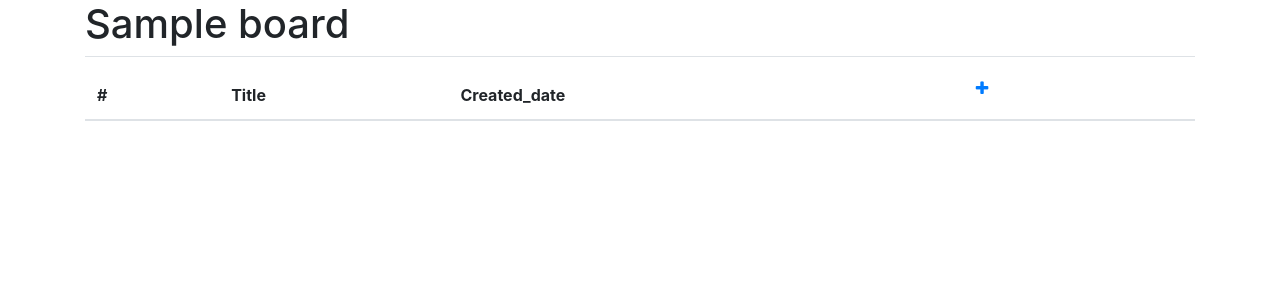
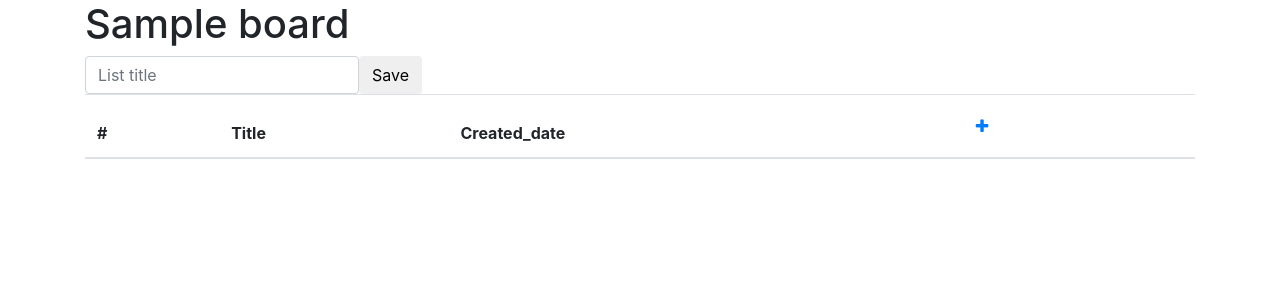
Before and after one commit to jjuya/hou_django, a Django app: page /board/1/ in a window 1280 px wide. Shown: the top 300 px of the page. Run offline with Django 3.2, Linux system fonts and the light colour scheme; tables that the repository leaves empty hold one stand-in row (Sample ...); lists and menus that the app fills with data are empty; some libraries are stand-ins or nearby versions.

Commit message:
make list create ajax

```diff
--- a/front/forms.py
+++ b/front/forms.py
@@ -7,3 +7,9 @@ class BoardForm(forms.ModelForm):
     class Meta:
         model = Board
         fields = ('title', )
+
+class ListForm(forms.ModelForm):
+
+    class Meta:
+        model = List
+        fields = ('title', )
--- a/front/templates/board/board_detail.html
+++ b/front/templates/board/board_detail.html
@@ -3,13 +3,18 @@
 {% block content %}
     <h1>{{board.title}}</h1>
 
-    <table class="table">
+    <form id="new_list" class="form-inline">
+      <input type="text" id="new_list_title" maxlength="20" class="form-control" placeholder="List title" required>
+      <button type="submit" class="save btn btn-default">Save</button>
+    </form>
+
+    <table id="lists" class="table">
       <thead>
         <tr>
           <th scope="col">#</th>
           <th scope="col">Title</th>
           <th scope="col">Created_date</th>
-          <th><a class="btn btn-default" href=""><span class="fa fa-plus"></span></a></th>
+          <th><a class="btn btn-default" href="{% url 'list_new' %}"><span class="fa fa-plus"></span></a></th>
         </tr>
       </thead>
       <tbody>
@@ -26,4 +31,22 @@
         {% endfor %}
       </tbody>
     </table>
+
+    <script type="text/javascript">
+      var newListForm = $('#new_list');
+
+
+      newListForm.on('submit', function(event) {
+        $.ajax({
+          url: "{% url 'list_new' %}",
+          type: "POST",
+          dataType: "json",
+          data: {
+            "title": $("#new_list_title").val(),
+					  "board_id": "{{ board.id }}",
+            "csrfmiddlewaretoken": "{{ csrf_token }}"
+          }
+        });
+      });
+    </script>
 {% endblock %}
--- a/front/urls.py
+++ b/front/urls.py
@@ -7,4 +7,5 @@ urlpatterns = [
     url(r'^board/new/$', views.board_new, name='board_new'),
     url(r'^board/(?P<pk>\d+)/edit$', views.board_edit, name='board_edit'),
     url(r'^board/(?P<pk>\d+)/board_destroy$', views.board_destroy, name='board_destroy'),
+    url(r'^list/new/$', views.list_new, name='list_new'),
 ]
--- a/front/views.py
+++ b/front/views.py
@@ -1,4 +1,5 @@
 from django.shortcuts import render, get_object_or_404, redirect
+import json
 
 from .models import *
 from .forms import *
@@ -48,3 +49,18 @@ def board_destroy(request, pk):
     board.delete()
 
     return redirect('board_list')
+
+def list_new(request):
+    if request.method == "POST":
+        title  = request.POST.get('title')
+        board = Board.objects.get(pk=request.POST.get('board_id'))
+        created_date = timezone.now()
+
+        new_list = List(title = title, board = board, created_date =  created_date)
+        new_list.save()
+
+        message = "sucess"
+    else:
+        message = "faile"
+
+    return redirect('board_detail', pk=new_list.board.pk)
```
Also changed, not shown: front/templates/list/list_form.html (added, +10 -0 lines).
